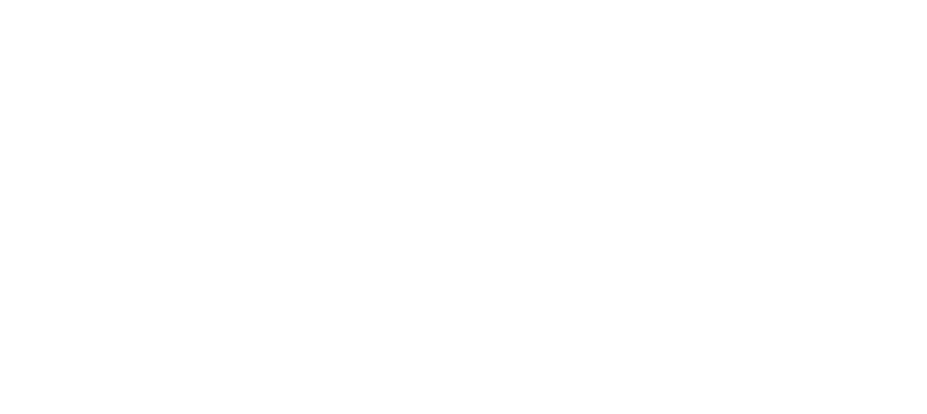
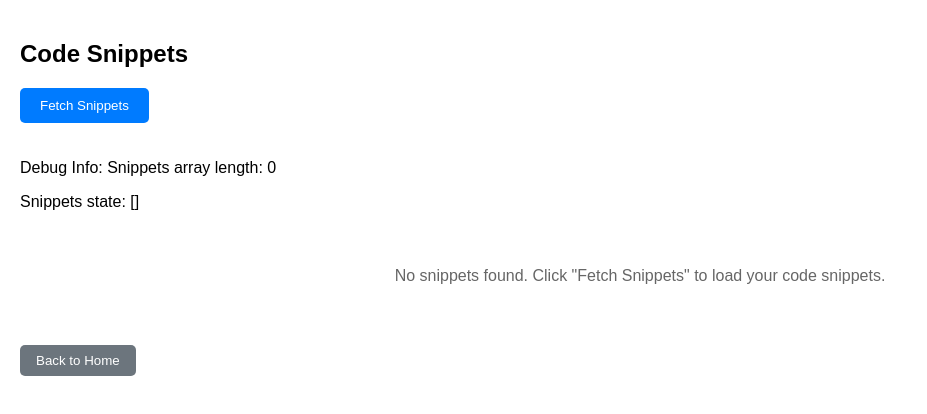
Before and after one commit to Mahir-Hussain/CodeNest, a React (Vite) app in the folder frontend/: page /snippets in a window 1280 px wide. Before the commit this address had no page. Shown: the top 414 px of the page, without its empty margins (0-927 px from the left). Built offline with nearby package versions, Linux system fonts and the light colour scheme.

Commit message:
Added next part of login

```diff
--- a/frontend/src/App.jsx
+++ b/frontend/src/App.jsx
@@ -1,5 +1,6 @@
 import Login from './Components/Login';
 import SignUp from './Components/Signup';
+import Snippets from './Components/Snippets';
 import { BrowserRouter as Router, Routes, Route } from 'react-router-dom';
 import './App.css';
 
@@ -9,6 +10,7 @@ function App() {
       <Routes>
         <Route path="/" element={<Login />} />
         <Route path="/Signup" element={<SignUp />} />
+        <Route path="/snippets" element={<Snippets />} /> {}
       </Routes>
     </Router>
   );
--- a/frontend/src/Components/Login.jsx
+++ b/frontend/src/Components/Login.jsx
@@ -17,27 +17,45 @@ function Login(){
         },
         body: JSON.stringify({email, password}),
       });
+
       if (!response.ok){
         throw new Error("HTTP error");
       }
 
       const result = await response.text();
       console.log(result);
+
       if(result.includes("Login successful")){
         alert("Login successful!");
+        navigate("/snippets"); // Only navigate on successful login
+      } else {
+        alert("Login failed - invalid credentials");
       }
 
-  }catch(error){
-    console.error(error);
-    alert("Login failed, try again");
+    } catch(error){
+      console.error(error);
+      alert("Login failed, try again");
     }
   }
+
   return (
     <div className="loginContainer">
       <h1>Login</h1>
       <form className="form" onSubmit={submitDetails}>
-        <input type="email" placeholder="Email" value={email} onChange={(e) => setEmail(e.target.value)} />
-        <input type="password" placeholder="Password" value={password} onChange={(e) => setPassword(e.target.value)} />
+        <input
+          type="email"
+          placeholder="Email"
+          value={email}
+          onChange={(e) => setEmail(e.target.value)}
+          required
+        />
+        <input
+          type="password"
+          placeholder="Password"
+          value={password}
+          onChange={(e) => setPassword(e.target.value)}
+          required
+        />
         <button type="submit">Login</button>
         <button type="button" onClick={() => navigate("/Signup")}>Sign Up</button>
       </form>
--- a/frontend/src/Components/Snippets.jsx
+++ b/frontend/src/Components/Snippets.jsx
@@ -4,46 +4,185 @@ import { useNavigate } from 'react-router-dom';
 function Snippets() {
     const navigate = useNavigate();
     const [snippets, setSnippets] = useState([]);
-    const userid = 14; // Replace this with dynamic id later
+    const userid = 15; // Replace this with dynamic id later
 
     async function getSnippets(e) {
         e.preventDefault();
 
         try {
-            const response = await fetch(`http://localhost:8000/get_snippets`, {
-                method: "POST",
+            console.log("Fetching snippets for userid:", userid);
+
+            const response = await fetch(`http://localhost:8000/get_snippets/17`, {
+                method: "GET",
                 headers: {
                     "Content-Type": "application/json",
                 },
-                body: JSON.stringify({ userid }),
             });
 
+            console.log("Response status:", response.status);
+            console.log("Response ok:", response.ok);
+
             if (!response.ok) {
-                throw new Error("HTTP error");
+                throw new Error(`HTTP error! status: ${response.status}`);
             }
 
-            const data = await response.json()
-            setSnippets(data); // Save snippets to state
-            console.log("Snippets:", data);
+            const data = await response.json();
+            console.log("Raw data received:", data);
+            console.log("Data type:", typeof data);
+            console.log("Is array?", Array.isArray(data));
+            console.log("Data length:", data?.length);
+
+            setSnippets(data);
         } catch (error) {
-            console.error(error);
-            alert("Failed to fetch snippets. Try again.");
+            console.error("Full error:", error);
+            alert(`Failed to fetch snippets: ${error.message}`);
         }
     }
 
     return (
-        <div>
-            <h2>Get Snippets</h2>
+        <div style={{ padding: '20px', fontFamily: 'Arial, sans-serif' }}>
+            <h2>Code Snippets</h2>
             <form onSubmit={getSnippets}>
-                <button type="submit">Fetch Snippets</button>
+                <button
+                    type="submit"
+                    style={{
+                        padding: '10px 20px',
+                        backgroundColor: '#007bff',
+                        color: 'white',
+                        border: 'none',
+                        borderRadius: '5px',
+                        cursor: 'pointer',
+                        marginBottom: '20px'
+                    }}
+                >
+                    Fetch Snippets
+                </button>
             </form>
 
             {/* Display fetched snippets */}
-            <ul>
-                {snippets.map((snippet, index) => (
-                    <li key={index}>{snippet.title || JSON.stringify(snippet)}</li>
-                ))}
-            </ul>
+            <div>
+                <p>Debug Info: Snippets array length: {snippets.length}</p>
+                <p>Snippets state: {JSON.stringify(snippets)}</p>
+
+                {snippets.length > 0 ? (
+                    snippets.map((snippet, index) => {
+                        console.log(`Rendering snippet ${index}:`, snippet);
+                        return (
+                            <div
+                                key={index}
+                                style={{
+                                    border: '1px solid #ddd',
+                                    borderRadius: '8px',
+                                    padding: '15px',
+                                    marginBottom: '20px',
+                                    backgroundColor: '#f9f9f9'
+                                }}
+                            >
+                                {/* Debug: Show raw snippet data */}
+                                <details style={{ marginBottom: '10px' }}>
+                                    <summary style={{ cursor: 'pointer', color: '#666' }}>
+                                        Raw Data (click to expand)
+                                    </summary>
+                                    <pre style={{ fontSize: '12px', color: '#888' }}>
+                                        {JSON.stringify(snippet, null, 2)}
+                                    </pre>
+                                </details>
+
+                                {/* Snippet Title */}
+                                <h3 style={{
+                                    color: '#333',
+                                    marginTop: '0',
+                                    borderBottom: '2px solid #007bff',
+                                    paddingBottom: '5px'
+                                }}>
+                                    {snippet.title || snippet.name || `Snippet ${index + 1}`}
+                                </h3>
+
+                                {/* Snippet Description */}
+                                {(snippet.description || snippet.desc) && (
+                                    <p style={{
+                                        color: '#666',
+                                        fontStyle: 'italic',
+                                        marginBottom: '15px'
+                                    }}>
+                                        {snippet.description || snippet.desc}
+                                    </p>
+                                )}
+
+                                {/* Language Tag */}
+                                {(snippet.language || snippet.lang) && (
+                                    <div style={{
+                                        display: 'inline-block',
+                                        backgroundColor: '#e9ecef',
+                                        padding: '4px 8px',
+                                        borderRadius: '12px',
+                                        fontSize: '12px',
+                                        color: '#495057',
+                                        marginBottom: '10px'
+                                    }}>
+                                        {snippet.language || snippet.lang}
+                                    </div>
+                                )}
+
+                                {/* Code Block */}
+                                <pre style={{
+                                    backgroundColor: '#2d3748',
+                                    color: '#e2e8f0',
+                                    padding: '15px',
+                                    borderRadius: '6px',
+                                    overflow: 'auto',
+                                    fontSize: '14px',
+                                    lineHeight: '1.5',
+                                    margin: '10px 0'
+                                }}>
+                                    <code>
+                                        {snippet.code || snippet.content || snippet.snippet || JSON.stringify(snippet, null, 2)}
+                                    </code>
+                                </pre>
+
+                                {/* Additional metadata */}
+                                <div style={{
+                                    fontSize: '12px',
+                                    color: '#888',
+                                    marginTop: '10px'
+                                }}>
+                                    {(snippet.created_at || snippet.date_created) && (
+                                        <span>Created: {new Date(snippet.created_at || snippet.date_created).toLocaleDateString()}</span>
+                                    )}
+                                    {snippet.id && (
+                                        <span style={{ marginLeft: '15px' }}>ID: {snippet.id}</span>
+                                    )}
+                                </div>
+                            </div>
+                        );
+                    })
+                ) : (
+                    <div style={{
+                        textAlign: 'center',
+                        padding: '40px',
+                        color: '#666',
+                        fontSize: '16px'
+                    }}>
+                        No snippets found. Click "Fetch Snippets" to load your code snippets.
+                    </div>
+                )}
+            </div>
+
+            {/* Back button */}
+            <button
+                onClick={() => navigate('/')}
+                style={{
+                    padding: '8px 16px',
+                    backgroundColor: '#6c757d',
+                    color: 'white',
+                    border: 'none',
+                    borderRadius: '5px',
+                    cursor: 'pointer',
+                    marginTop: '20px'
+                }}
+            >
+                Back to Home
+            </button>
         </div>
     );
 }
```
